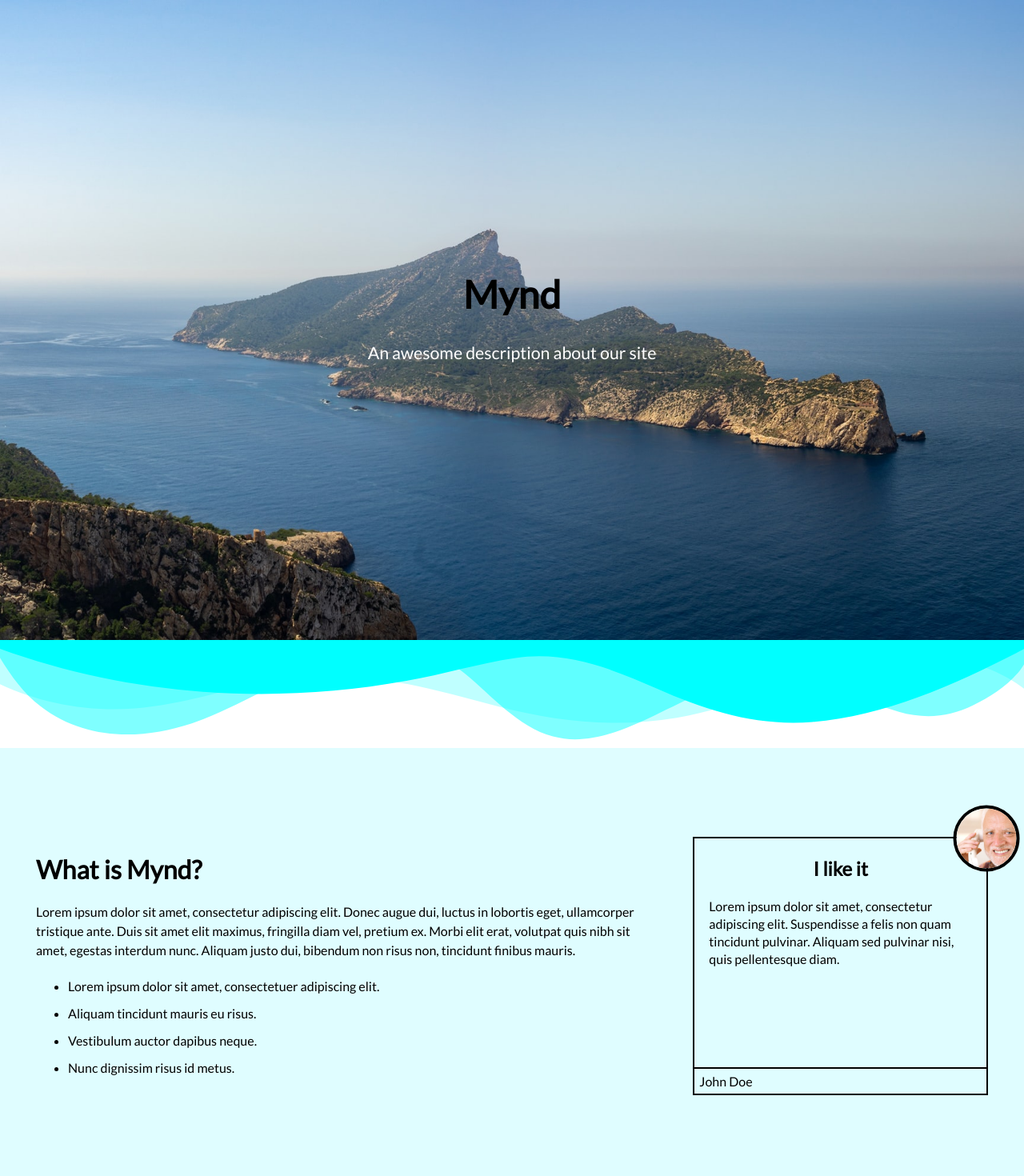
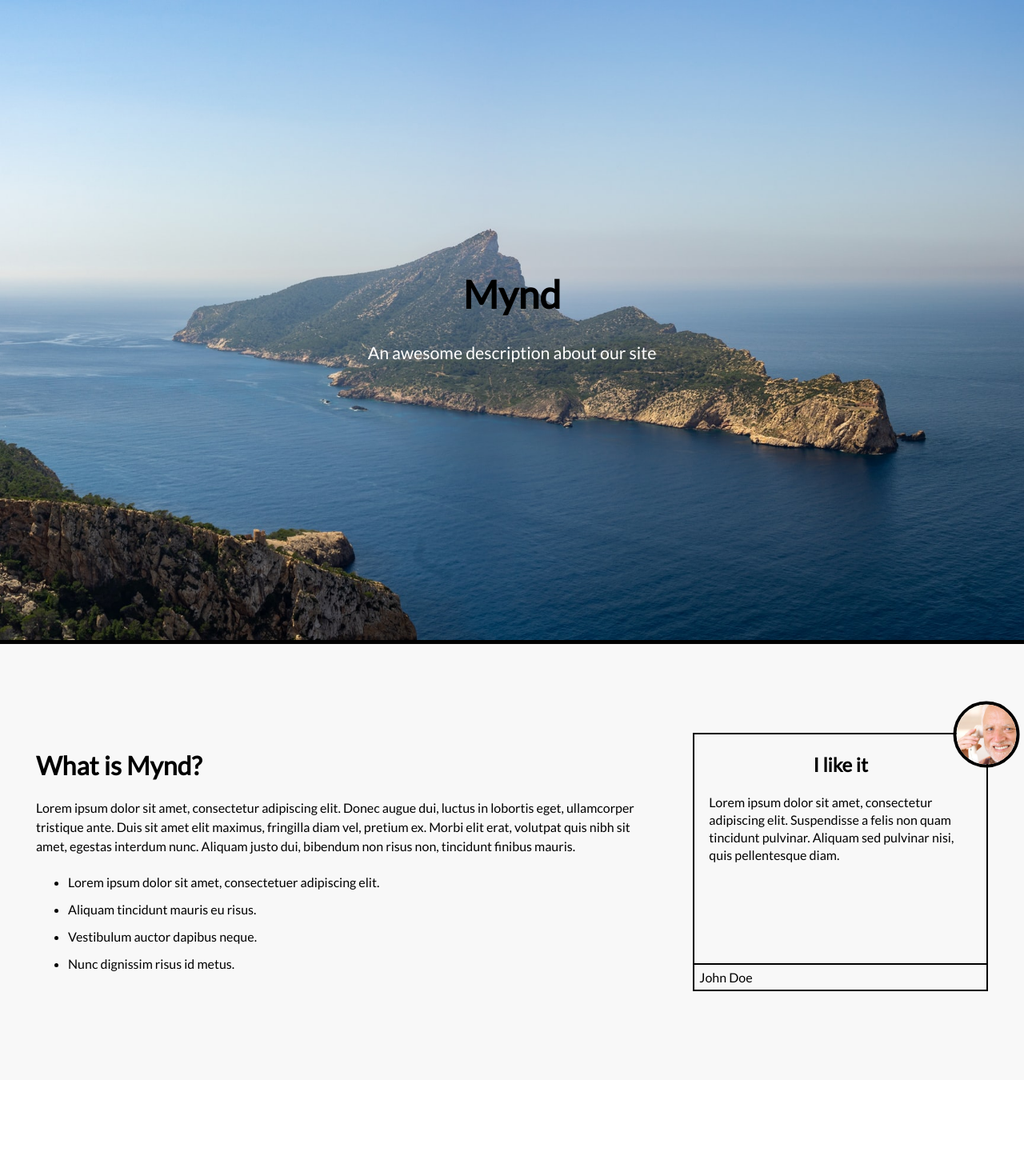
Before and after one commit to Team-25/Mynd, a React (Create React App) app in the folder Frontend/mynd/: page / in a window 1280 px wide. Shown: the top 1470 px of the page at 80% size. Built offline with nearby package versions, Linux system fonts and the light colour scheme.

Commit message:
[removed] Put page divider in separate file

```diff
--- a/Frontend/mynd/src/App.scss
+++ b/Frontend/mynd/src/App.scss
@@ -1,7 +1,8 @@
 @import url('https://fonts.googleapis.com/css2?family=Lato');
 
 $primary: rgb(0, 0, 0);
-$background: rgb(223, 253, 255);
+$background: rgb(248, 248, 248);
+$dividerColor: black;
 
 .App {
   text-align: center;
@@ -23,7 +24,7 @@ body {
   height: 100vh;
   position: relative;
   overflow: hidden;
-  border-bottom: 5px solid aqua;
+  border-bottom: 5px solid $dividerColor;
 
   img {
     height: 100%;
@@ -76,7 +77,7 @@ body {
 }
 
 .custom-shape-divider-top-1617724181 .shape-fill {
-  fill: aqua;
+  fill: $dividerColor;
 }
 
 #background-stripe {
--- a/Frontend/mynd/src/pages/Home.jsx
+++ b/Frontend/mynd/src/pages/Home.jsx
@@ -10,13 +10,6 @@ const Home = () => {
         <>
 
             <Banner title="Mynd" description="An awesome description about our site"/>
-            <div class="custom-shape-divider-top-1617724181">
-                <svg data-name="Layer 1" xmlns="http://www.w3.org/2000/svg" viewBox="0 0 1200 120" preserveAspectRatio="none">
-                    <path d="M0,0V46.29c47.79,22.2,103.59,32.17,158,28,70.36-5.37,136.33-33.31,206.8-37.5C438.64,32.43,512.34,53.67,583,72.05c69.27,18,138.3,24.88,209.4,13.08,36.15-6,69.85-17.84,104.45-29.34C989.49,25,1113-14.29,1200,52.47V0Z" opacity=".25" class="shape-fill"></path>
-                    <path d="M0,0V15.81C13,36.92,27.64,56.86,47.69,72.05,99.41,111.27,165,111,224.58,91.58c31.15-10.15,60.09-26.07,89.67-39.8,40.92-19,84.73-46,130.83-49.67,36.26-2.85,70.9,9.42,98.6,31.56,31.77,25.39,62.32,62,103.63,73,40.44,10.79,81.35-6.69,119.13-24.28s75.16-39,116.92-43.05c59.73-5.85,113.28,22.88,168.9,38.84,30.2,8.66,59,6.17,87.09-7.5,22.43-10.89,48-26.93,60.65-49.24V0Z" opacity=".5" class="shape-fill"></path>
-                    <path d="M0,0V5.63C149.93,59,314.09,71.32,475.83,42.57c43-7.64,84.23-20.12,127.61-26.46,59-8.63,112.48,12.24,165.56,35.4C827.93,77.22,886,95.24,951.2,90c86.53-7,172.46-45.71,248.8-84.81V0Z" class="shape-fill"></path>
-                </svg>
-            </div>
             <DescriptionBlock image={img} />
             {/* Temporary space filler */}
             <br/><br/><br/><br/><br/><br/><br/><br/><br/><br/><br/><br/><br/><br/><br/><br/><br/><br/><br/><br/><br/><br/><br/><br/><br/><br/><br/><br/><br/><br/><br/><br/><br/><br/><br/><br/><br/><br/><br/><br/><br/><br/><br/><br/><br/><br/><br/><br/><br/><br/><br/><br/><br/><br/><br/><br/><br/><br/><br/>
```
Also changed, not shown: Frontend/mynd/src/extra/PageDivider.svg (added).
